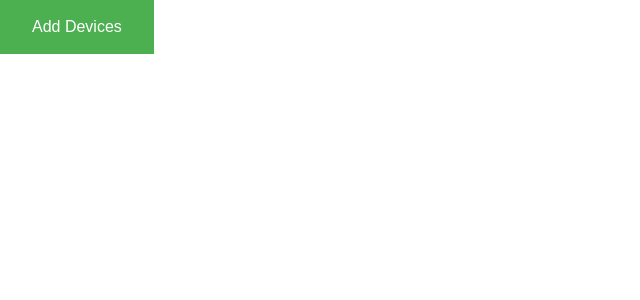
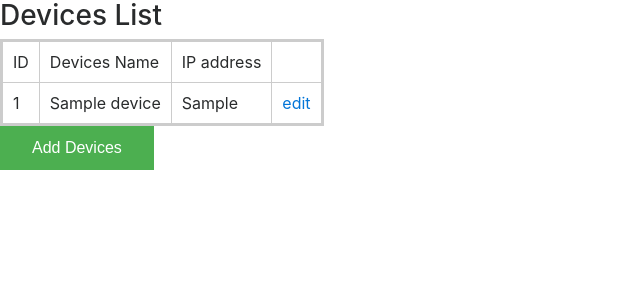
Before and after one commit to Paul1014/NetMonitorSystem, a Flask app: page /dashboard in a window 1280 px wide. Shown: the top 300 px of the page, without its empty margins (0-640 px from the left). Run offline with Flask 2, Linux system fonts and the light colour scheme; tables that the repository leaves empty hold one stand-in row (values such as "Sample post"); some libraries are stand-ins or nearby versions.

Commit message:
List Devices from sqlite

```diff
--- a/app.py
+++ b/app.py
@@ -67,8 +67,8 @@ def login():
 
 @app.route('/dashboard', methods=['GET', 'POST'])
 def dashboard():
-
-    return render_template('dashboard.html')
+    devices = Devices.query.all()
+    return render_template('dashboard.html',devices=devices)
 
 @app.route('/device_add', methods=['GET', 'POST'])
 def add():
@@ -101,7 +101,9 @@ def add():
 
             return render_template('add_form.html',status="Add success")
 
-
+@app.route('/device/<id>')
+def devices_status(id):
+    return render_template('device_cisco.html')
 
 if __name__ == '__main__':
     app.run(host='0.0.0.0', debug=True)
--- a/static/css/style.css
+++ b/static/css/style.css
@@ -6,7 +6,7 @@
     background-color: #4CAF50; /* Green */
     border: none;
     color: white;
-    padding: 15px 32px;
+    padding: 10px 32px;
     text-align: center;
     text-decoration: none;
     display: inline-block;
--- a/templates/dashboard.html
+++ b/templates/dashboard.html
@@ -8,7 +8,23 @@
     <div class="container_cus">
         <div>
             <div class="devices_list">
-
+                <h3>Devices List</h3>
+                <table style="border:3px #cccccc solid;" cellpadding="10" border='1'>
+                    <tr>
+                        <td>ID</td>
+                        <td>Devices Name</td>
+                        <td>IP address</td>
+                        <td></td>
+                    </tr>
+                    {% for device in devices %}
+                    <tr>
+                        <td>{{ device.device_id }}</td>
+                        <td>{{ device.name }}</td>
+                        <td>{{ device.IP }}</td>
+                        <td><a href="device/{{ device.device_id  }}">edit</a></td>
+                    </tr>
+                    {% endfor %}
+                </table>
             </div>
             <div class="devices_fuction">
                 <a href=device_add >
```
Also changed, not shown: templates/device_cisco.html (added, +15 -0 lines).
